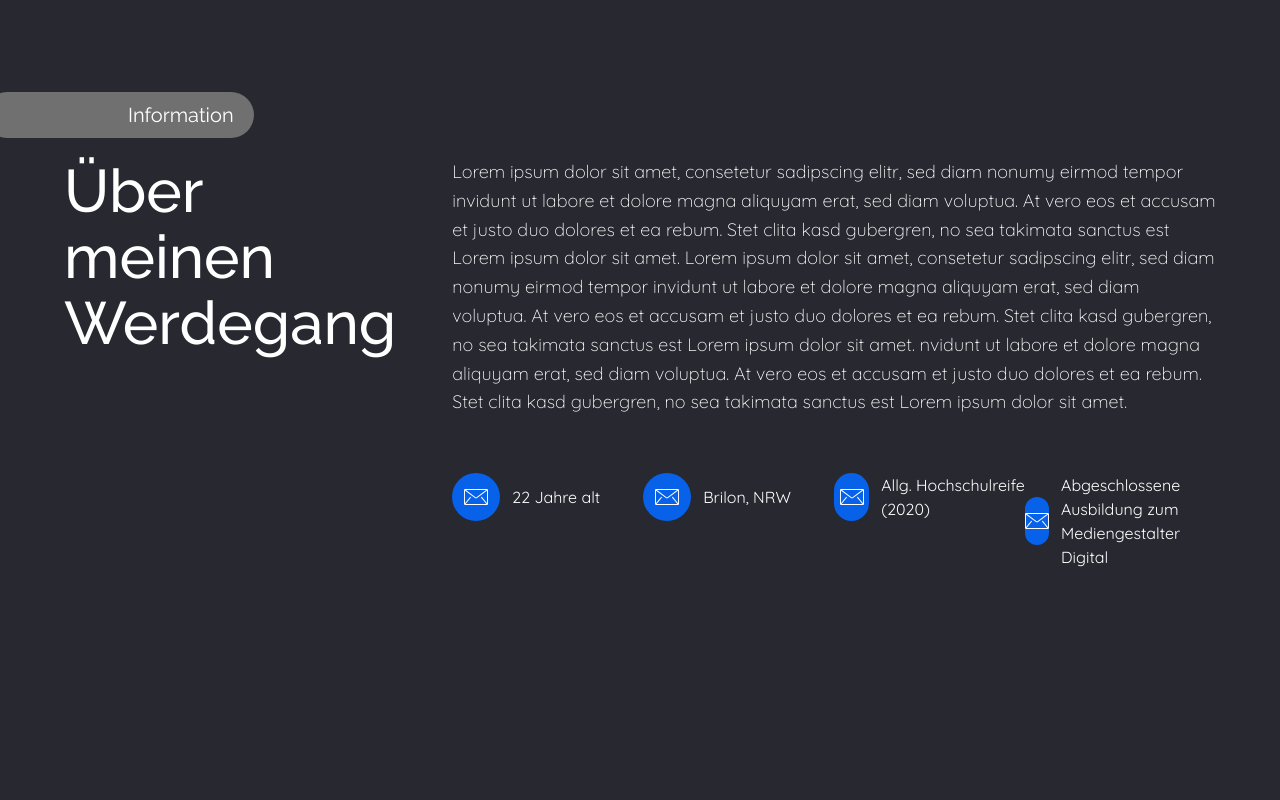
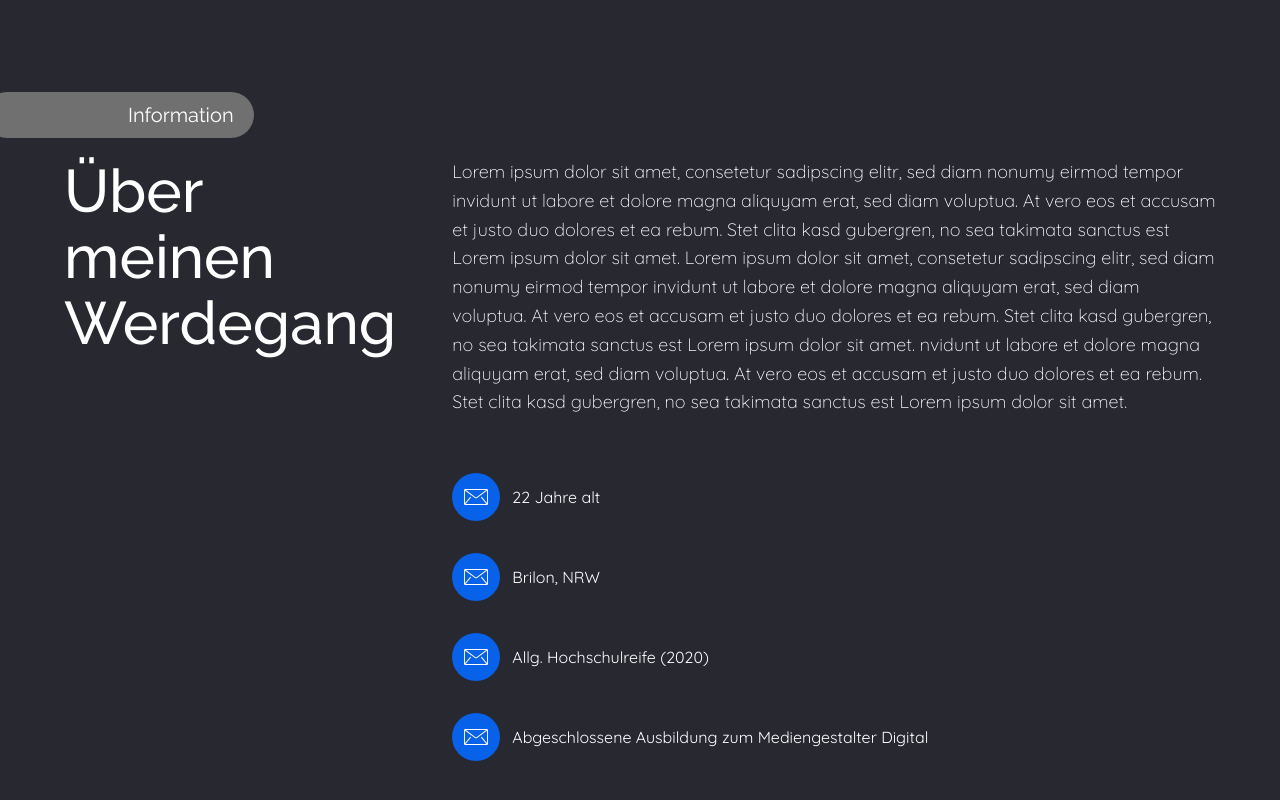
Before and after one commit to JasonSa19/vue-portfolio, a Vue app: page / in a window 1280 px wide. Shown: the part 948-1748 px from the top of the page. Built offline with nearby package versions, Linux system fonts and the light colour scheme.

Commit message:
Responsive Header changes and changes to about section icons

```diff
--- a/src/components/About.vue
+++ b/src/components/About.vue
@@ -10,7 +10,7 @@ const aboutText =
   <section class="mb-32 xl:mb-96 anim">
     <subLine sublineText="Information" />
     <div class="container">
-      <div class="flex gap-14">
+      <div class="flex flex-col gap-14 md:flex-row">
         <div class="basis-3/12">
           <h2 class="text-2xl font-headline leading-headline">
             Über meinen<br />Werdegang
@@ -18,15 +18,21 @@ const aboutText =
         </div>
         <div class="basis-9/12">
           <p>{{ aboutText }}</p>
-          <div class="flex justify-between mt-14">
-            <vectorLink class="basis-1/4" buttonText="22 Jahre alt" />
-            <vectorLink class="basis-1/4" buttonText="Brilon, NRW" />
+          <div class="flex flex-wrap justify-between gap-8 mt-14 2xl:gap-0">
             <vectorLink
-              class="basis-1/4"
+              class="basis-full 2xl:basis-1/4"
+              buttonText="22 Jahre alt"
+            />
+            <vectorLink
+              class="basis-full 2xl:basis-1/4"
+              buttonText="Brilon, NRW"
+            />
+            <vectorLink
+              class="basis-full 2xl:basis-1/4"
               buttonText="Allg. Hochschulreife (2020)"
             />
             <vectorLink
-              class="basis-1/4"
+              class="basis-full 2xl:basis-1/4"
               buttonText="Abgeschlossene Ausbildung zum Mediengestalter Digital"
             />
           </div>
--- a/src/components/Header.vue
+++ b/src/components/Header.vue
@@ -18,7 +18,7 @@ const toggleHeader = () => {
 </script>
 
 <template>
-  <header class="font-light anim mt-11">
+  <header class="relative z-10 font-light anim mt-11">
     <div
       class="container flex items-center mx-auto header-inner"
       :class="{ open: isHeaderOpen }"
@@ -29,15 +29,24 @@ const toggleHeader = () => {
         :buttonText="mailAddress"
       />
       <span class="justify-center flex-1 hidden gap-1 lg:flex"
-        ><a class="transition-all duration-300 hover:text-blue" :href="linkedIn"
+        ><a
+          class="transition-all duration-300 hover:text-blue"
+          target="_blank"
+          :href="linkedIn"
           >LinkedIn</a
         >
         /
-        <a class="transition-all duration-300 hover:text-blue" :href="gitHub"
+        <a
+          class="transition-all duration-300 hover:text-blue"
+          target="_blank"
+          :href="gitHub"
           >Github</a
         >
         /
-        <a class="transition-all duration-300 hover:text-blue" :href="instaGram"
+        <a
+          class="transition-all duration-300 hover:text-blue"
+          target="_blank"
+          :href="instaGram"
           >Instagram</a
         >
       </span>
--- a/src/components/Intro.vue
+++ b/src/components/Intro.vue
@@ -7,7 +7,7 @@ const mainText =
 </script>
 
 <template>
-  <section class="container relative z-0 mb-32 anim mt-44 xl:mb-96">
+  <section class="container relative z-0 mt-20 mb-32 anim xl:mb-96 xl:mt-44">
     <div
       class="flex flex-col-reverse items-center justify-between gap-y-24 content-inner lg:gap-y-0 lg:flex-row"
     >
```
Also changed, not shown: 1 other file (tests, documents, lock files or other folders).
